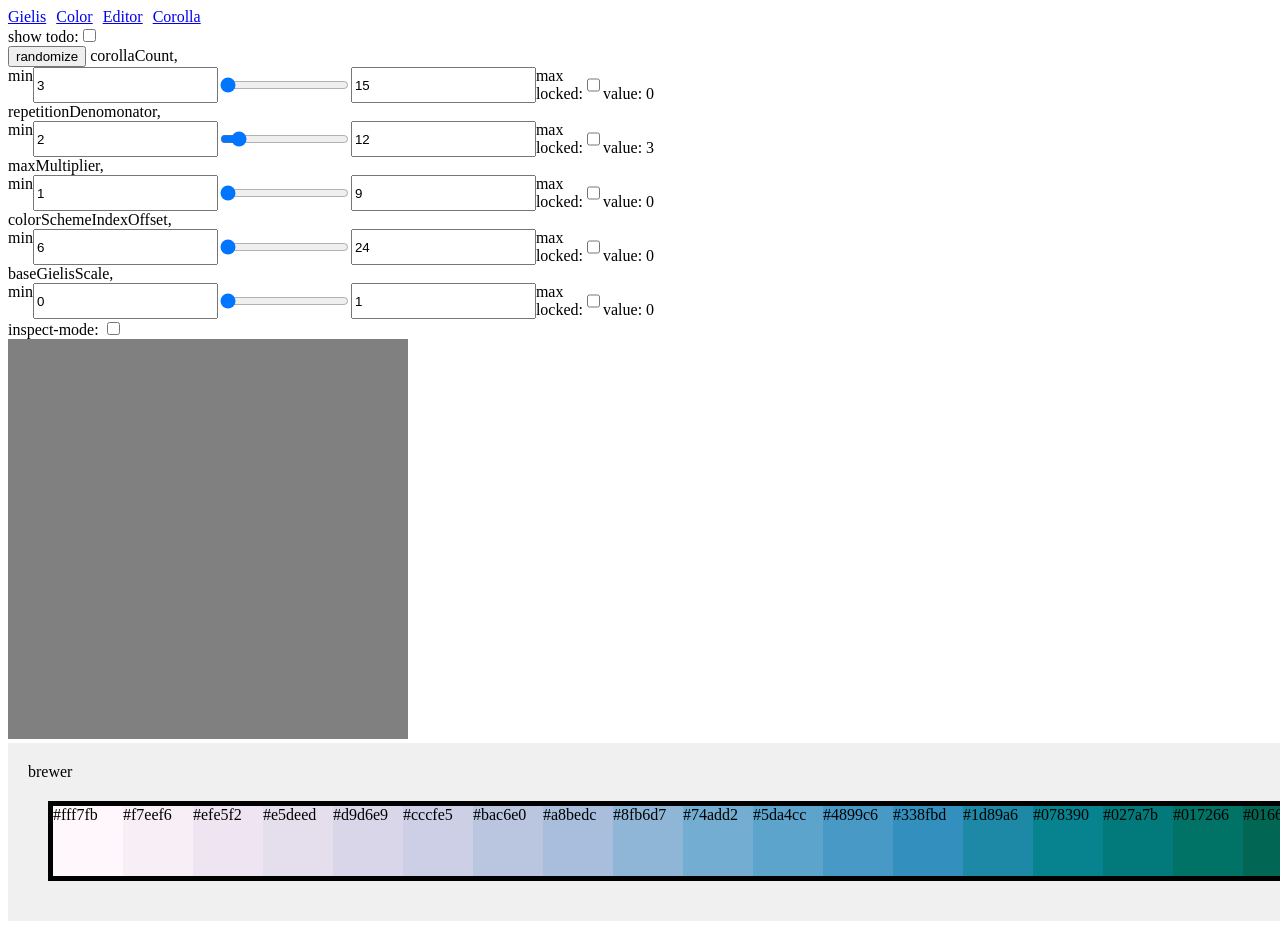
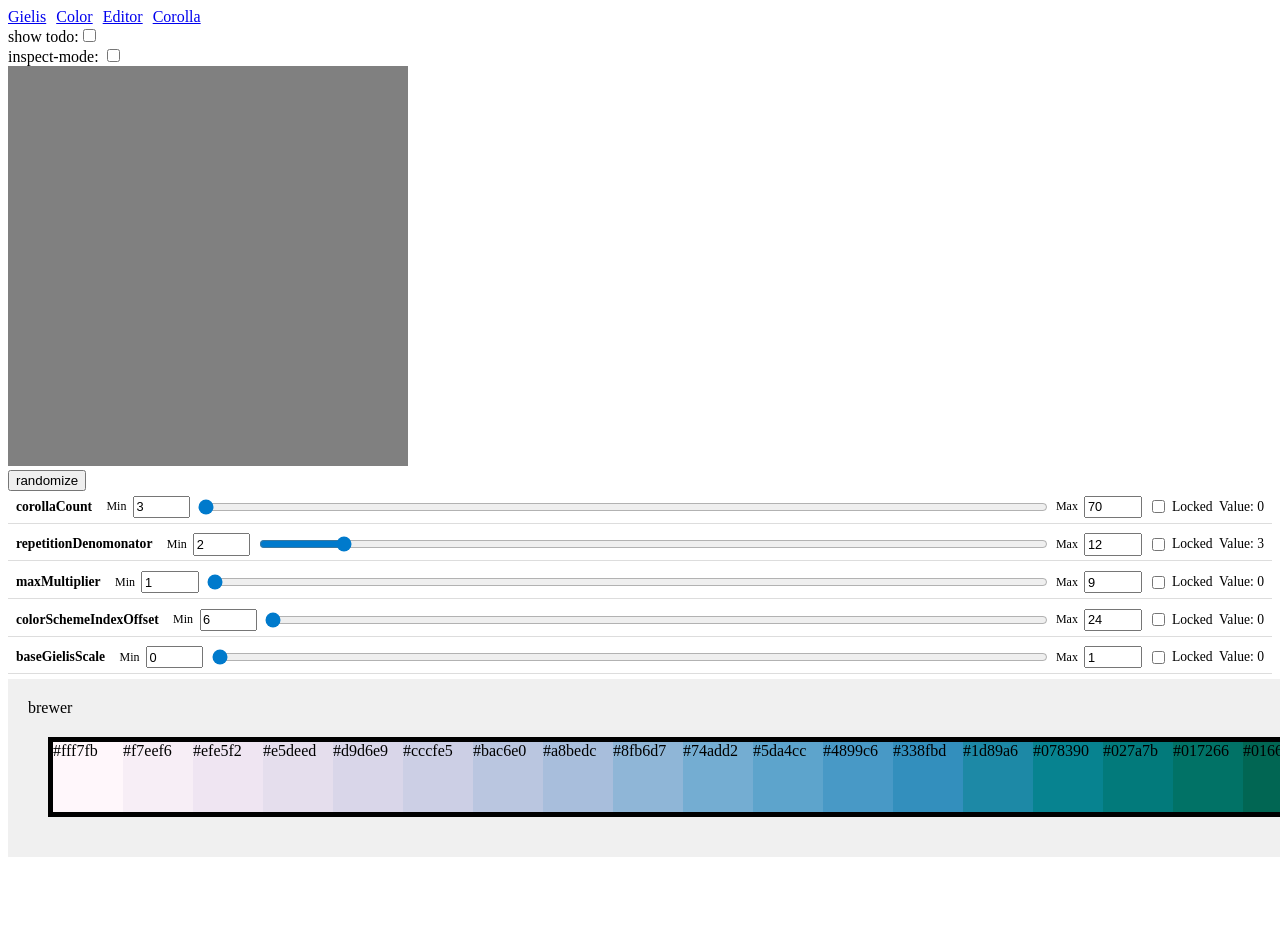
Before and after one commit to ntnon/flower, a SvelteKit app: page /corolla in a window 1280 px wide. Shown: the top 929 px of the page. After the commit the page ends 865 px from the top, so only its background shows below. Built offline with nearby package versions, Linux system fonts and the light colour scheme.

Commit message:
improved UI

```diff
--- a/package.json
+++ b/package.json
@@ -44,6 +44,7 @@
 		"vite": "^7.0.4"
 	},
 	"dependencies": {
+		"chroma-js": "^3.1.2",
 		"drizzle-orm": "^0.40.0",
 		"postgres": "^3.4.5"
 	}
--- a/src/routes/+layout.svelte
+++ b/src/routes/+layout.svelte
@@ -1,5 +1,4 @@
 <script>
-    import { goto } from '$app/navigation'; // Import the goto function
 	const { children } = $props();
 	let checked = $state(false);
 </script>
@@ -18,28 +17,17 @@ show todo:<input type="checkbox" bind:checked /><br />
 	<ol>
 		<li>Create interface for modifying flower dynamically</li>
 		<li>
-            Express entire flower as "svg" path? Ask ChatGPT - This would
-            simplify flower rendering, needing only one snippet for each
-            flower-element
+			Express entire flower as "svg" path? Ask ChatGPT - This would simplify flower rendering,
+			needing only one snippet for each flower-element
 		</li>
-        <li>
-            Is it possible to express color in svg-path-objects or whatever they
-            are..?
-        </li>
-        <li>Express "sepal" as path - rather than {'<circle>'}-tag</li>
+		<li>Is it possible to express color in svg-path-objects or whatever they are..?</li>
+		<li>Express "sepal" as path - rather than circle-tag</li>
 		<li>Add imperfections to flowers</li>
 		<li>
-            Add background to every flower. Circlular. Extrapolate color from
-            scheme, in some fancy way
+			Add background to every flower. Circlular. Extrapolate color from scheme, in some fancy way
 		</li>
-        <li>
-            Create idea for simulation - generations? - mutations? - survival of
-            the prettiest?
-        </li>
-        <li>
-            rotating VectorMatrices should be different than rotating every
-            child matrix
-        </li>
+		<li>Create idea for simulation - generations? - mutations? - survival of the prettiest?</li>
+		<li>rotating VectorMatrices should be different than rotating every child matrix</li>
 	</ol>
 {/if}
 
--- a/src/routes/corolla/+page.svelte
+++ b/src/routes/corolla/+page.svelte
@@ -3,12 +3,7 @@
 	import FlowerRender from '$lib/FlowerRender.svelte';
 	import { ranEven, ranInRange } from '$lib/Functions';
 	import { Flower } from '$lib/Flower';
-    import {
-        generateGreenScheme,
-        randomBrewerScheme,
-        randomColorScheme,
-        type ColorScheme,
-    } from '$lib/color';
+	import { randomBrewerScheme, randomColorScheme, type ColorScheme } from '$lib/color';
 	import { VectorMatrix } from '$lib/VectorMatrix';
 	import RenderColorScheme from '$lib/RenderColorScheme.svelte';
 
@@ -20,14 +15,14 @@
 			n1: ranInRange(1.5, 5.0),
 			n2: ranInRange(0.5, 4.0),
 			n3: ranInRange(0.5, 1.6),
-            steps: 60,
+			steps: 60
 		});
 	};
 
 	function generateRandomArrayWithCommonDenominator(
 		length: number,
 		denominator: number,
-        maxMultiplier: number,
+		maxMultiplier: number
 	): number[] {
 		if (denominator === 0) {
 			throw new Error('Denominator must be non-zero.');
@@ -35,8 +30,7 @@
 
 		const result: number[] = [];
 		for (let i = 0; i < length; i++) {
-            const randomMultiplier =
-                Math.floor(Math.random() * maxMultiplier) + 1;
+			const randomMultiplier = Math.floor(Math.random() * maxMultiplier) + 1;
 			result.push(randomMultiplier * denominator);
 		}
 		return result;
@@ -49,7 +43,7 @@
 		n1: 12.504330954064185,
 		n2: -1.7340472058368928,
 		n3: 11.832615310104968,
-        steps: 730.2634962171134,
+		steps: 730.2634962171134
 	};
 
 	interface FlowerVarRange {
@@ -76,39 +70,37 @@
 	let fvrs: FlowerRangeStates = $state({
 		corollaCount: {
 			min: 3,
-            max: 15,
+			max: 70,
 			floor: true,
-            value: 0,
+			value: 0
 		},
 		repetitionDenomonator: {
 			min: 2,
 			max: 12,
 			value: 3,
-            floor: true,
+			floor: true
 		},
 		maxMultiplier: {
 			min: 1,
 			max: 9,
-            value: 0,
+			value: 0
 		},
 		colorSchemeIndexOffset: {
 			min: 6,
 			max: 24,
 			value: 0,
-            floor: true,
+			floor: true
 		},
 		baseGielisScale: {
 			min: 0,
 			max: 1,
-            value: 0,
-        },
+			value: 0
+		}
 	});
 
 	const rangesToRandom = (ranges: FlowerRangeStates): FlowerRangeStates => {
 		let newRanges: FlowerRangeStates = ranges;
-        Object.keys(ranges).forEach(
-            (r) => (ranges[r].value = updateRange(ranges[r])),
-        );
+		Object.keys(ranges).forEach((r) => (ranges[r].value = updateRange(ranges[r])));
 		return newRanges;
 	};
 
@@ -128,13 +120,13 @@
 		maxMultiplier: number,
 		colorSchemeIndexOffset: number,
 		baseGielisScale: number,
-        colorScheme: ColorScheme,
+		colorScheme: ColorScheme
 	) => {
 		//let corollaCount = Math.floor(ranInRange(6, 24));
 		let petalCounts = generateRandomArrayWithCommonDenominator(
 			corollaCount,
 			repetitionDenomonator,
-            maxMultiplier,
+			maxMultiplier
 		).sort();
 		let increment = 2 / corollaCount;
 		let vectorMatrices = []; //type this?
@@ -144,13 +136,7 @@
 			let repetitions = petalCounts[i];
 
 			vectorMatrices.push(
-                corollaGenerator(
-                    baseGielis,
-                    baseGielisScale,
-                    radius,
-                    radius,
-                    repetitions,
-                ),
+				corollaGenerator(baseGielis, baseGielisScale, radius, radius, repetitions)
 			);
 		}
 		/*
@@ -158,11 +144,7 @@
             Math.random() * corollaCount + corollaCount * 1.5,
         );
         */
-        let f = new Flower(
-            vectorMatrices.reverse(),
-            colorScheme,
-            colorSchemeIndexOffset,
-        );
+		let f = new Flower(vectorMatrices.reverse(), colorScheme, colorSchemeIndexOffset);
 
 		return f;
 	};
@@ -172,7 +154,7 @@
 		baseGielisScale: number,
 		distFromCenter: number,
 		radius: number,
-        repetitions: number,
+		repetitions: number
 	) => {
 		return baseGielis
 			.setVariables({ m: 2, steps: 50 })
@@ -191,10 +173,12 @@
 			fvrs.maxMultiplier.value,
 			fvrs.colorSchemeIndexOffset.value,
 			fvrs.baseGielisScale.value,
-            colorScheme,
-        ),
+			colorScheme
+		)
 	);
 </script>
+
+<FlowerRender {flower} />
 
 <button
 	onclick={() => {
@@ -203,38 +187,72 @@
 	}}>randomize</button
 >
 
-{#each Object.keys(fvrs) as key}
-    {@const obj = fvrs[key as string]}
-    {key},
-    <div class="number" style="display: flex; flex-direction: row;">
-        min<input
-            class="number"
-            max={obj.max}
-            type="number"
-            bind:value={obj.min}
-        />
+{#each Object.keys(fvrs) as key (key)}
+	{@const obj = fvrs[key]}
+	<div class="control-group">
+		<div class="control-header">{key}</div>
+		<label>Min</label>
+		<input type="number" max={obj.max} bind:value={obj.min} />
+
 		<input
 			type="range"
 			min={obj.min}
 			max={obj.max}
-            step={obj.floor
-                ? Math.floor((obj.max - obj.min) / 100)
-                : (obj.max - obj.min) / 100}
+			step={obj.floor ? Math.floor((obj.max - obj.min) / 100) : (obj.max - obj.min) / 100}
 			bind:value={obj.value}
 		/>
 
-        <input
-            class="number"
-            type="number"
-            min={obj.min}
-            bind:value={obj.max}
-        />max
-        <br />
-        locked: <input type="checkbox" bind:checked={obj.locked} />
-        <br />
-        value: {obj.value}
+		<label>Max</label>
+		<input type="number" min={obj.min} bind:value={obj.max} />
+
+		<div class="checkbox">
+			<input type="checkbox" bind:checked={obj.locked} />
+			Locked
+		</div>
+
+		<div>Value: {obj.value}</div>
 	</div>
 {/each}
+<RenderColorScheme scheme={flower.colorScheme} />
 
-<FlowerRender {flower} />
-<RenderColorScheme scheme={flower.colorScheme} />
+<style>
+	.control-group {
+		display: flex;
+		flex-wrap: wrap;
+		align-items: center;
+		gap: 0.4rem;
+		padding: 0.3rem 0.5rem;
+		margin-bottom: 0.3rem;
+		border-bottom: 1px solid #ddd;
+		font-size: 0.85rem;
+	}
+
+	.control-header {
+		font-weight: 600;
+		margin-right: 0.5rem;
+		white-space: nowrap;
+	}
+
+	input[type='number'] {
+		width: 50px;
+		padding: 0.1rem;
+		font-size: 0.8rem;
+	}
+
+	input[type='range'] {
+		flex: 1;
+		min-width: 100px;
+		accent-color: #007acc;
+	}
+
+	label {
+		font-size: 0.75rem;
+		white-space: nowrap;
+	}
+
+	.checkbox {
+		display: flex;
+		align-items: center;
+		gap: 0.25rem;
+	}
+</style>
```
Also changed, not shown: src/routes/corolla/range.svelte (added), 1 other file (tests, documents, lock files or other folders). Lines whose indentation alone changed are shown as unchanged.
